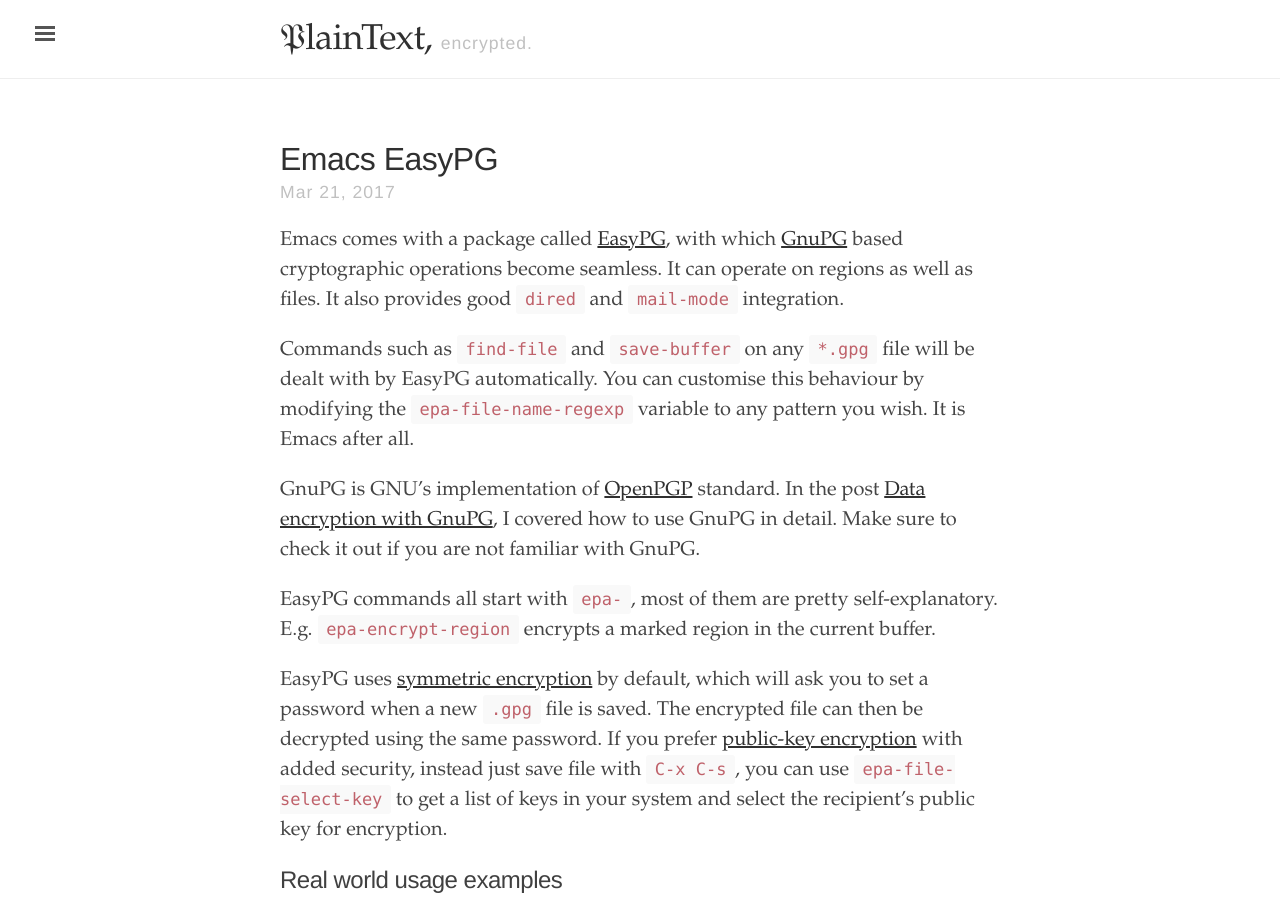
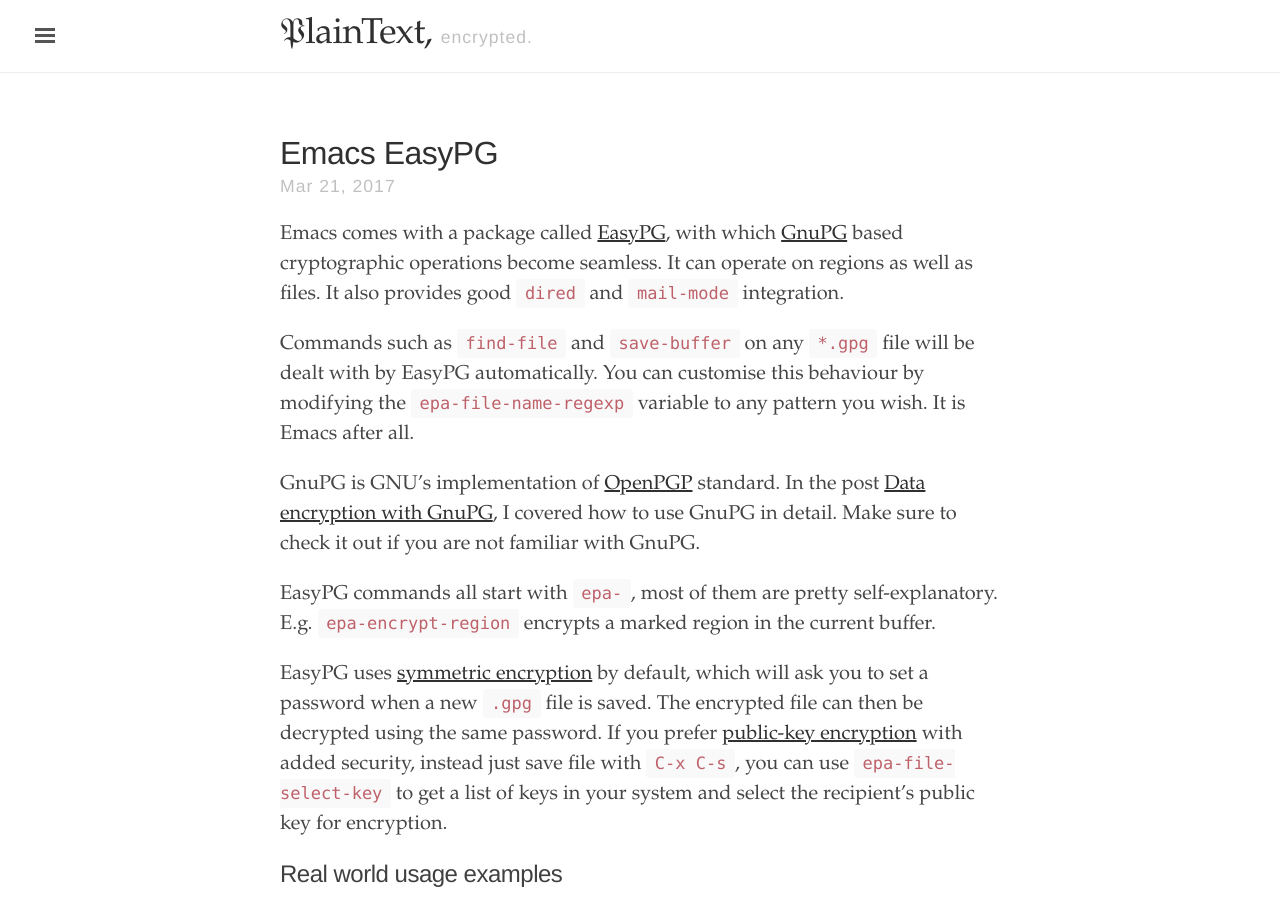
Before and after one commit to elfoak/elfoak.github.io, a Jekyll site: the page built from index.html, in a window 1280 px wide. Shown: the top 902 px of the page. Built offline with Jekyll 4.4.1, drawn with Linux system fonts in a browser that asks for light colours.

Commit message:
Style update for masthead

```diff
--- a/_sass/_ed.scss
+++ b/_sass/_ed.scss
@@ -39,8 +39,8 @@
 
 * {
   -webkit-box-sizing: border-box;
-     -moz-box-sizing: border-box;
-          box-sizing: border-box;
+  -moz-box-sizing: border-box;
+  box-sizing: border-box;
 }
 
 html,
@@ -70,7 +70,7 @@
 }
 
 .content {
-	margin-bottom: 4rem;
+  margin-bottom: 4rem;
 }
 
 /*
@@ -266,7 +266,7 @@
 
 .masthead {
 	margin-bottom: 3rem;
-	padding-top: 26px;
+	padding-top: 22px;
 	padding-bottom: 1rem;
   border-bottom: 1px solid #eee;
 }
@@ -293,30 +293,13 @@
 	font-family: $main-font;
 	font-size: 1.8rem;
 	text-align: left;
-	margin-top: 2px;
 }
 
 
-@media (max-width: 48em) {
+@media (max-width: 47em) {
   .masthead-title {
     text-align: center;
-  }
-
-  .masthead-title small {
-    display: none;
-  }
-
-  h3.masthead-title {
-  margin-left: 15%;
-  margin-right: 15%;
-  }
-}
-
-@media (max-width: 320px) {
-  h3.masthead-title {
-  margin-top: 2em;
-  margin-left: 0%;
-  margin-right: 0%;
+    margin-left: 42px;
   }
 }
 
@@ -451,7 +434,7 @@
 /* Style the `label` that we use to target the `.sidebar-checkbox` */
 .sidebar-toggle {
   position: absolute;
-  top:  .8rem;
+  top:  .9rem;
   left: 1rem;
   display: block;
   padding: .25rem .75rem;
```
